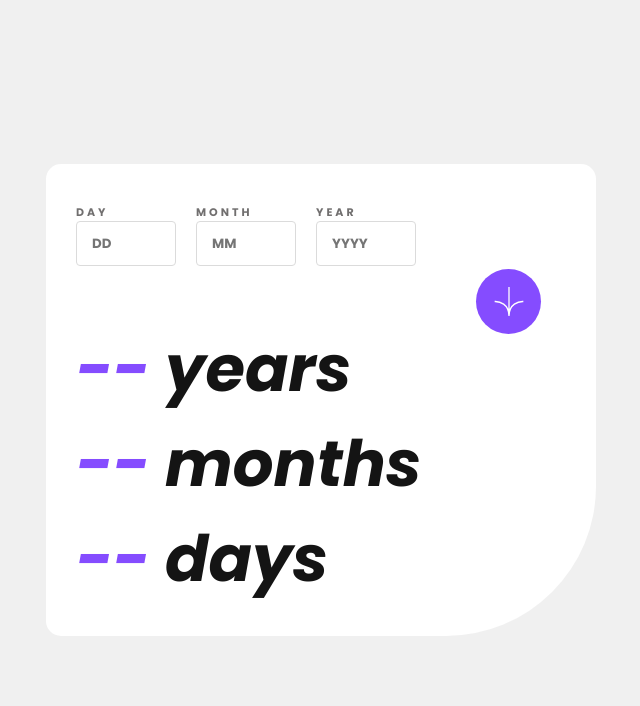
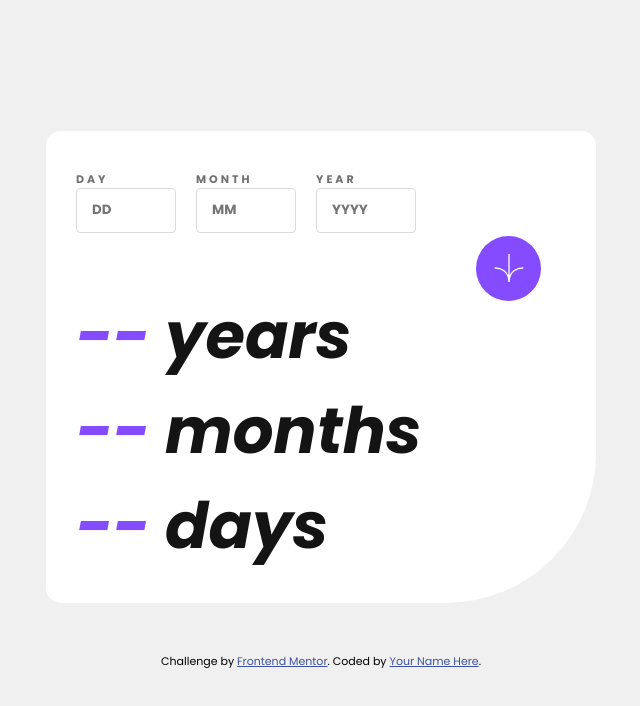
Before and after one commit to matheustoscano18/Age-calculator-App, a plain HTML site: page index.html in a window 1280 px wide. Shown: the whole page, without its empty margins (319-959 px from the left). Drawn offline with Linux system fonts and the light colour scheme.

Commit message:
age generator app

```diff
--- a/index.html
+++ b/index.html
@@ -26,6 +26,7 @@
       .attribution {
         font-size: 11px;
         text-align: center;
+        margin-top: 50px;
       }
       .attribution a {
         color: hsl(228, 45%, 44%);
@@ -64,12 +65,12 @@
         <h1><span id="days-output">--</span> days</h1>
       </div>
     </div>
-    <!--<div class="attribution">
+    <div class="attribution">
       Challenge by
       <a href="https://www.frontendmentor.io?ref=challenge" target="_blank"
         >Frontend Mentor</a
       >. Coded by <a href="#">Your Name Here</a>.
-    </div>-->
+    </div>
     <script src="script.js"></script>
   </body>
 </html>
--- a/style.css
+++ b/style.css
@@ -20,6 +20,7 @@ body {
     height: 100vh;
     width: 100vw;
     display: flex;
+    flex-direction: column;
     justify-content: center;
     align-items: center;
 }
```
